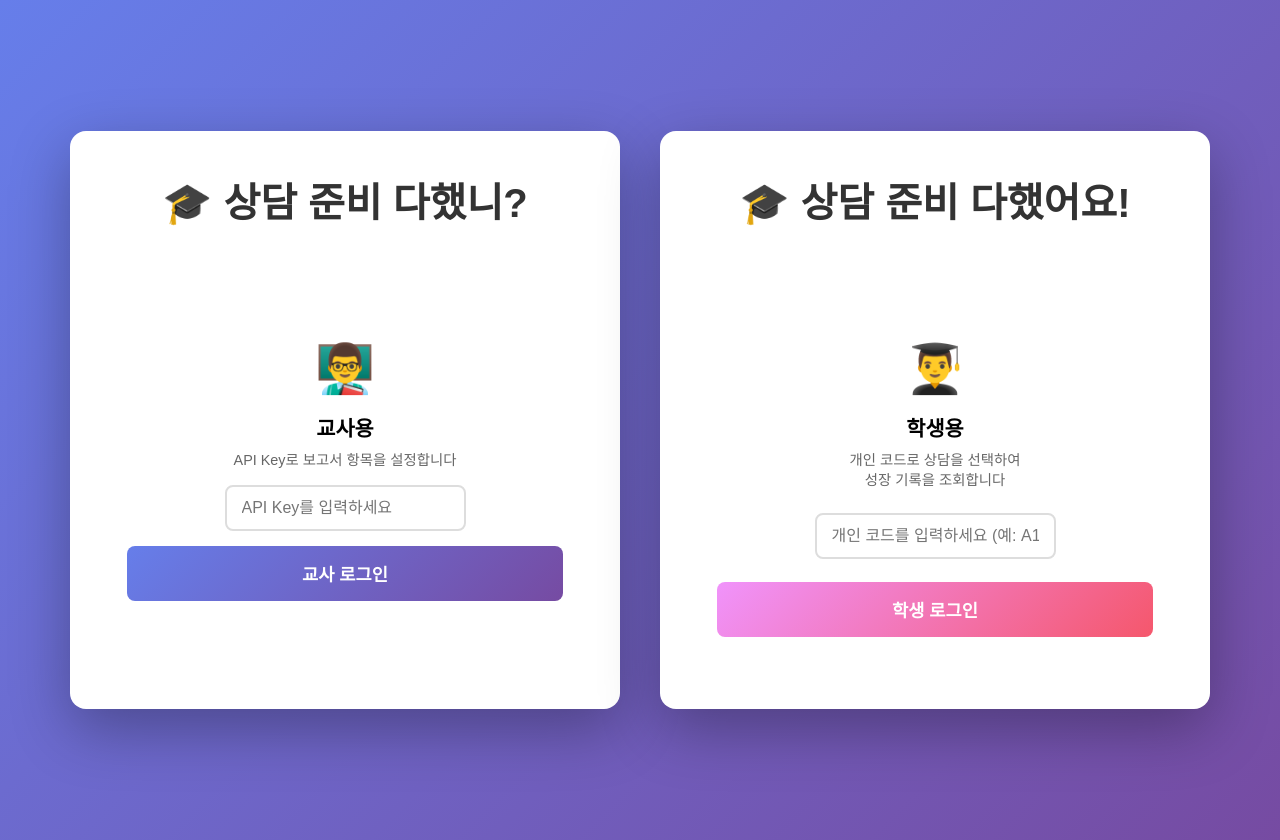
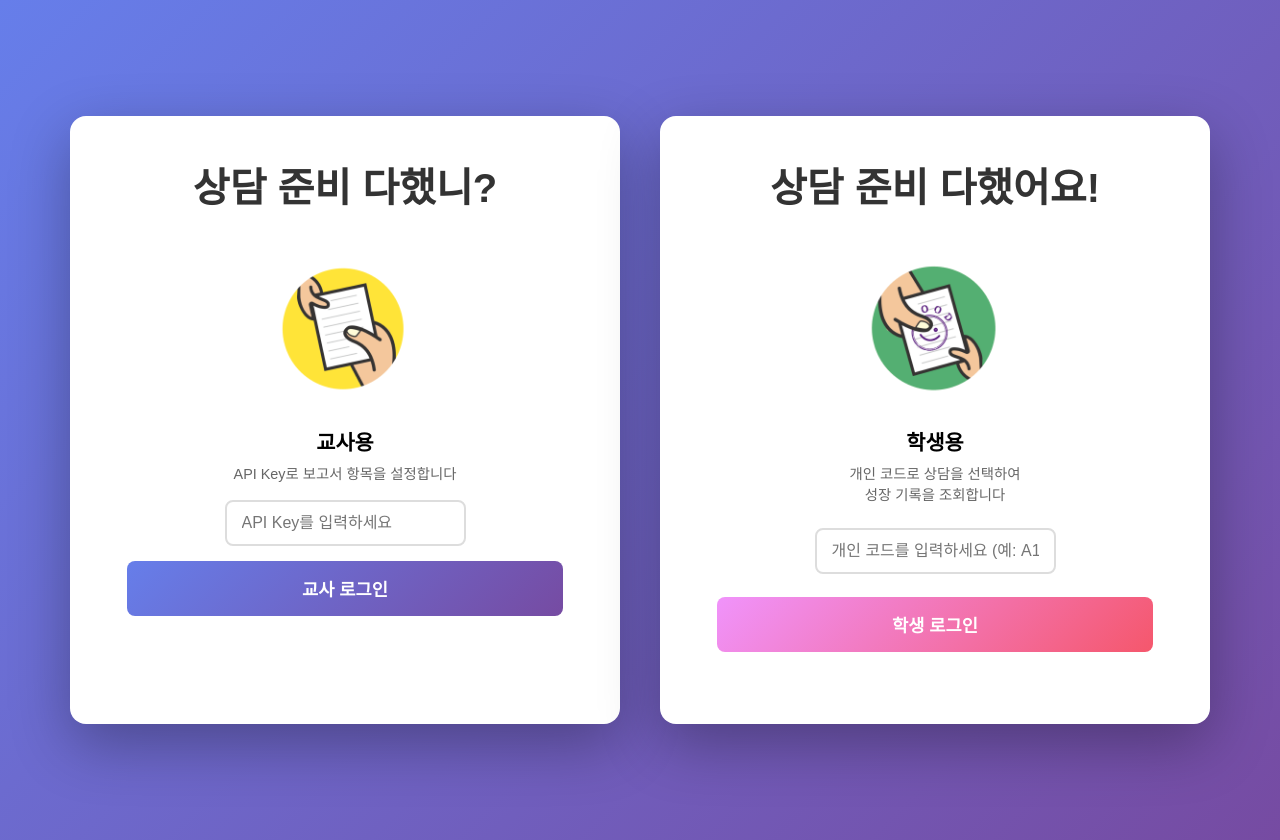
Before and after one commit to sojocosmos-dev/dahandincounsel, a plain HTML site: page index.html in a window 1280 px wide. Drawn offline with Linux system fonts and the light colour scheme.

Commit message:
이모티콘 및 UI 수정

```diff
--- a/index.html
+++ b/index.html
@@ -10,12 +10,12 @@
     <div class="auth-wrapper">
         <!-- 교사용 로그인 -->
         <div class="auth-container">
-            <div class="auth-logo">🎓 상담 준비 다했니?</div>
+            <div class="auth-logo">상담 준비 다했니?</div>
             <div class="auth-subtitle"></div>
 
             <div class="auth-selection" id="teacher-auth">
                 <div class="auth-option">
-                    <div class="auth-option-icon">👨‍🏫</div>
+                    <div class="auth-option-icon"><img src="dahandin.png" alt="교사용" class="auth-option-icon-img"></div>
                     <div class="auth-option-title">교사용</div>
                     <div class="auth-option-desc">API Key로 보고서 항목을 설정합니다</div>
                     <div class="form-group" style="margin-top: 15px; margin-bottom: 0;">
@@ -34,12 +34,12 @@
 
         <!-- 학생용 로그인 -->
         <div class="auth-container">
-            <div class="auth-logo">🎓 상담 준비 다했어요!</div>
+            <div class="auth-logo">상담 준비 다했어요!</div>
             <div class="auth-subtitle"></div>
 
             <div class="auth-selection" id="student-auth">
                 <div class="auth-option">
-                    <div class="auth-option-icon">👨‍🎓</div>
+                    <div class="auth-option-icon"><img src="dahandout.png" alt="학생용" class="auth-option-icon-img"></div>
                     <div class="auth-option-title">학생용</div>
                     <div class="auth-option-desc">개인 코드로 상담을 선택하여<br>성장 기록을 조회합니다</div>
                     <div class="form-group" style="margin-top: 15px; margin-bottom: 0;">
--- a/styles.css
+++ b/styles.css
@@ -529,15 +529,16 @@ h1 {
 .auth-subtitle {
     color: #666;
     font-size: 1.1em;
-    margin-bottom: 40px;
+    margin-bottom: 0;
     line-height: 1.5;
+    display: none;
 }
 
 .auth-selection {
     display: flex;
     flex-direction: column;
     gap: 20px;
-    margin-top: 30px;
+    margin-top: 0;
 }
 
 .auth-option {
@@ -560,6 +561,12 @@ h1 {
 .auth-option-icon {
     font-size: 3em;
     margin-bottom: 15px;
+}
+
+.auth-option-icon-img {
+    width: 3em;
+    height: 3em;
+    object-fit: contain;
 }
 
 .auth-option-title {
```
